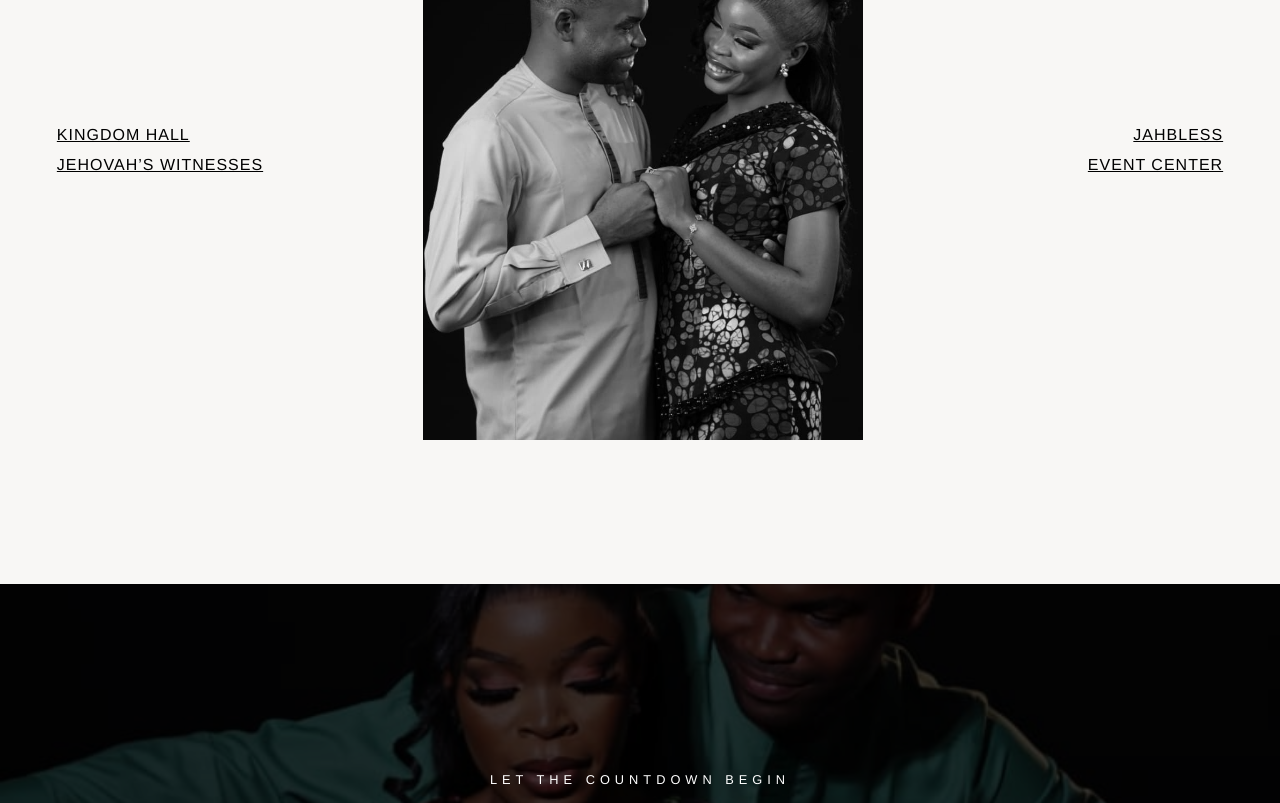
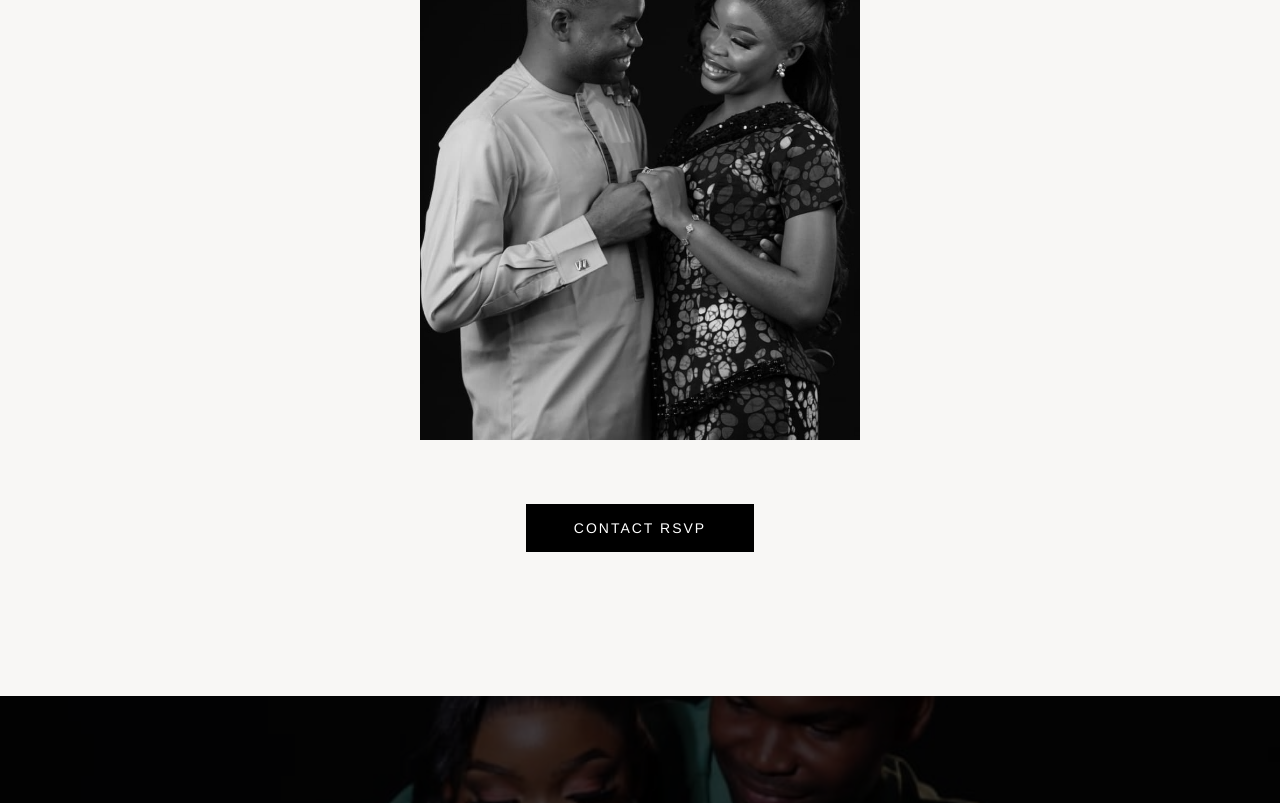
Before and after one commit to JudeHarbor/Wedding-site, a React (Vite) app: page / in a window 1280 px wide. Shown: the part 2320-3123 px from the top of the page. Built offline with nearby package versions, Linux system fonts and the light colour scheme.

Commit message:
feat: add LocationSection component with wedding image and RSVP button.

```diff
--- a/src/components/LocationSection.jsx
+++ b/src/components/LocationSection.jsx
@@ -2,48 +2,28 @@ import "./LocationSection.css";
 import locationImg from "../assets/kiah/kiah15.jpeg";
 
 const LocationSection = () => {
-  const ceremonyURL =
-    "https://www.google.com/maps/search/?api=1&query=Kingdom+Hall+of+Jehovah’s+Witnesses,+42+Uyigue+Street,+Off+College+Road,+Aduwawa,+Benin+City,+Edo+State,+Nigeria";
-  const receptionURL =
-    "https://www.google.com/maps/search/?api=1&query=Jahbless+Event+Center,+WAEC+Road,+Benin–Auchi+Road,+Benin+City,+Edo+State,+Nigeria";
+  const rsvpURL = "https://wa.me/qr/RBYDO7NRPCDQE1";
 
   return (
     <section className="location">
       <div className="text-up">
-        <p>LOCATION</p>
+        <p>RSVP</p>
       </div>
       <div className="flex">
-        {/* Ceremony Link - Left Side */}
-        <a
-          href={ceremonyURL}
-          target="_blank"
-          rel="noopener noreferrer"
-          className="location-link ceremony-link"
-        >
-          <div className="text">
-            <p className="top">KINGDOM HALL</p>
-            <p>JEHOVAH’S WITNESSES</p>
-          </div>
-        </a>
-
         {/* Central Image */}
         <div className="img-wrap">
-          <img src={locationImg} alt="Wedding Venue" loading="lazy" />
+          <img src={locationImg} alt="Wedding" loading="lazy" />
         </div>
+      </div>
 
-        {/* Reception Link - Right Side */}
-        <a
-          href={receptionURL}
-          target="_blank"
-          rel="noopener noreferrer"
-          className="location-link reception-link"
-        >
-          <div className="text" style={{ textAlign: "right" }}>
-            <p className="top">JAHBLESS</p>
-            <p>EVENT CENTER</p>
-          </div>
-        </a>
-      </div>
+      <a
+        href={rsvpURL}
+        target="_blank"
+        rel="noopener noreferrer"
+        style={{ textDecoration: "none" }}
+      >
+        <button className="black">CONTACT RSVP</button>
+      </a>
     </section>
   );
 };
```
